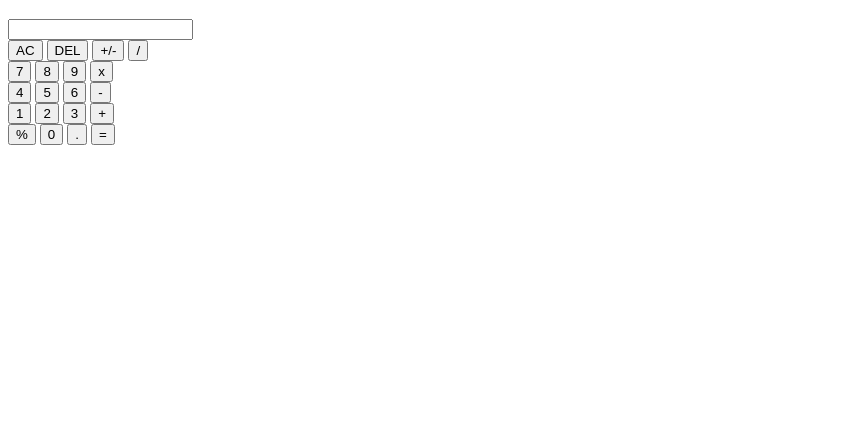
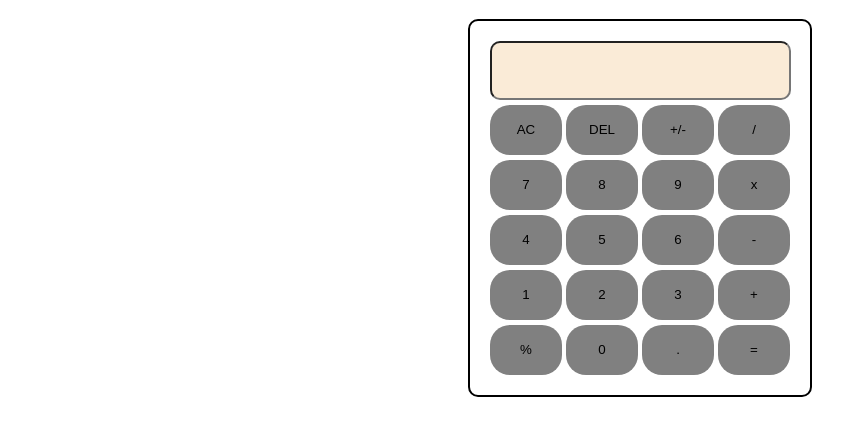
Before and after one commit to Mangadilip/Dynamic-calc, a plain HTML site: page index.html in a window 1280 px wide. Shown: the part 61-496 px from the top of the page, without its empty margins (0-867 px from the left). Drawn offline with Linux system fonts and the light colour scheme.

Commit message:
sytle added

```diff
--- a/index.html
+++ b/index.html
@@ -4,11 +4,12 @@
     <meta charset="UTF-8" />
     <meta name="viewport" content="width=device-width, initial-scale=1.0" />
     <title>Dynamic calc</title>
+    <link rel="stylesheet" href="style.css">
   </head>
   <body>
     <h1>Dynamic calc</h1>
 
-    <div>
+    <div class="main_div">
         <input type="text">
         <div>
             <button>AC</button>
--- a/style.css
+++ b/style.css
@@ -0,0 +1,30 @@
+.main_div{
+    border: 2px solid black;
+    width: 300px;
+    padding: 20px;
+    margin-left: auto;
+    margin-right: auto;
+    border-radius: 10px;
+
+}
+button{
+    background-color: gray;
+    width: 72px;
+    height: 50px;
+    border-color: transparent;
+    border-radius: 20px;
+
+
+
+}
+input{
+    width: 257px;
+    padding: 20px;
+    border-radius: 10px;
+    background-color: antiquewhite;
+
+
+}
+.main_div div{
+    margin-top: 5PX;
+}
```
